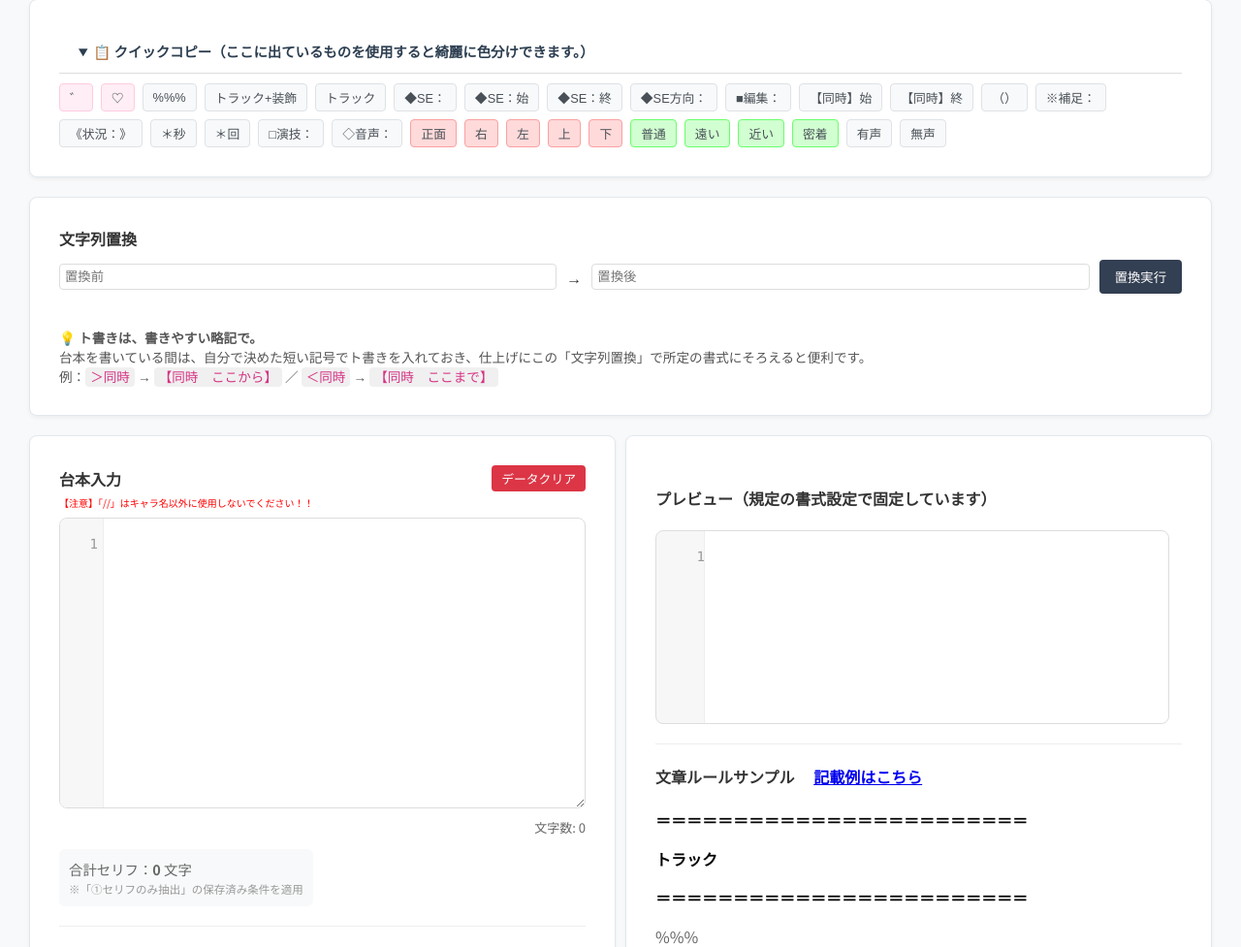
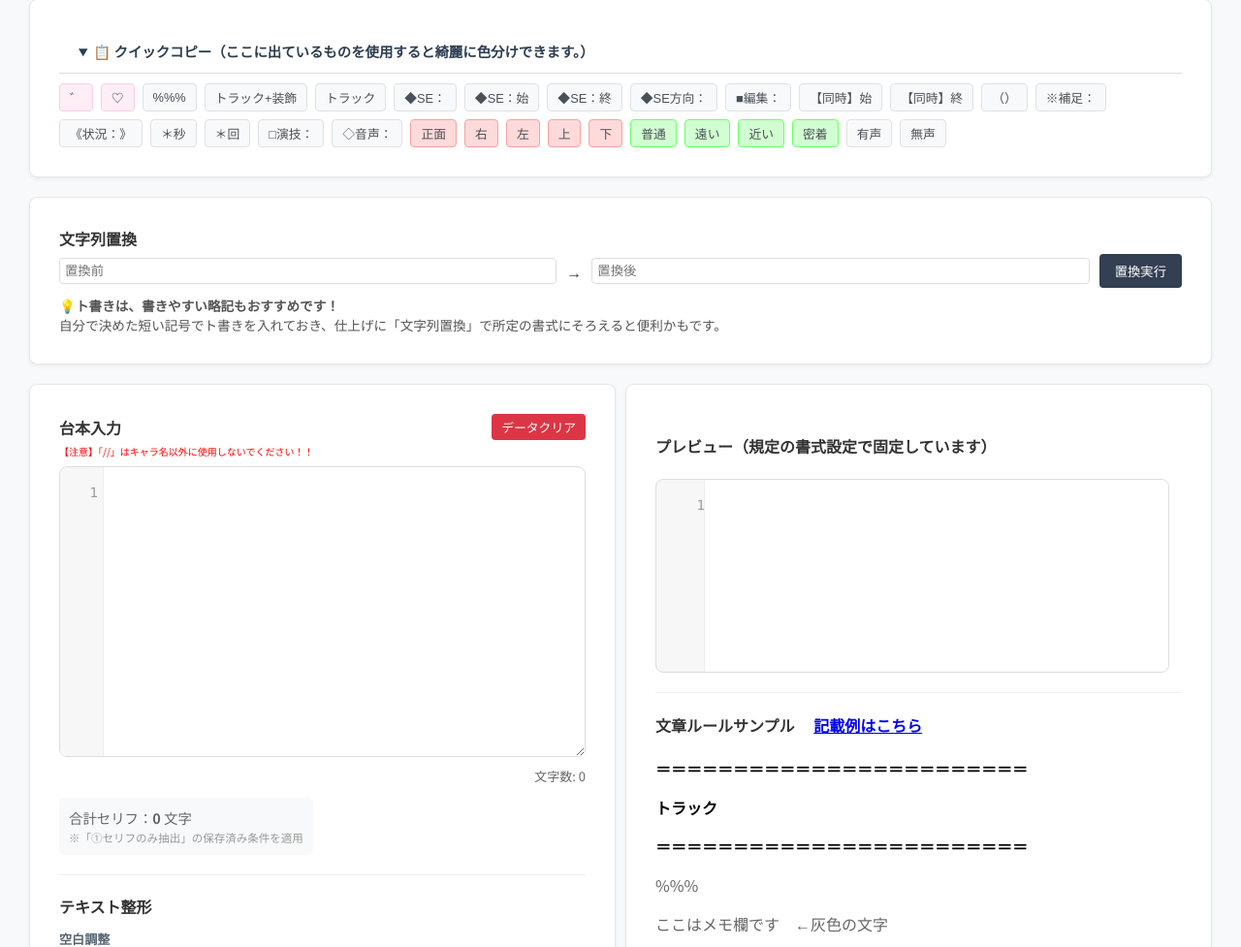
Before and after one commit to yunipon/yunifusu_circletools, a PHP site: page /multi.php in a window 1280 px wide. Shown: the part 380-1357 px from the top of the page at 97% size. Run offline with PHP 8.4, Linux system fonts and the light colour scheme; some libraries are stand-ins or nearby versions.

Commit message:
文字列置換の案内文と余白を調整

```diff
--- a/page-main/multi.php
+++ b/page-main/multi.php
@@ -85,13 +85,12 @@
         <input type="text" id="replaceBefore" class="replace-input" placeholder="置換前">
         <span>→</span>
         <input type="text" id="replaceAfter" class="replace-input" placeholder="置換後">
-        <button class="btn-primary" onclick="executeReplace()" style="margin: 10px 0px;">置換実行</button>
+        <button class="btn-primary" onclick="executeReplace()" style="margin: 4px 0;">置換実行</button>
       </div>
-      <div id="replaceResult" aria-live="polite" style="min-height: 1.4em; margin-top: 2px; font-size: 0.85rem; color: #555;"></div>
+      <div id="replaceResult" aria-live="polite" style="font-size: 0.85rem; color: #555;"></div>
       <p style="margin: 4px 0 0; font-size: 0.85rem; color: #555;">
-        <strong>💡 ト書きは、書きやすい略記で。</strong><br>
-        台本を書いている間は、自分で決めた短い記号でト書きを入れておき、仕上げにこの「文字列置換」で所定の書式にそろえると便利です。<br>
-        例：<code>＞同時</code> → <code>【同時　ここから】</code> ／ <code>＜同時</code> → <code>【同時　ここまで】</code>
+        <strong>💡ト書きは、書きやすい略記もおすすめです！</strong><br>
+        自分で決めた短い記号でト書きを入れておき、仕上げに「文字列置換」で所定の書式にそろえると便利かもです。
       </p>
     </div>
 
```
Also changed, not shown: page-main/extract.php (+4 -5 lines), page-main/format.php (+4 -5 lines).
